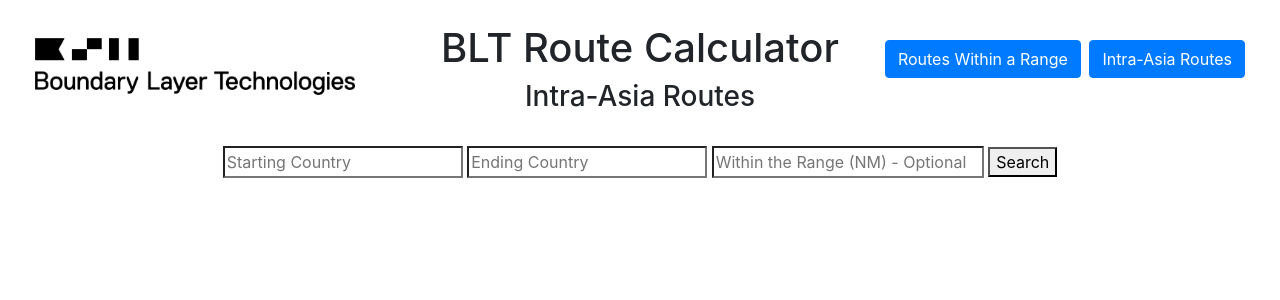
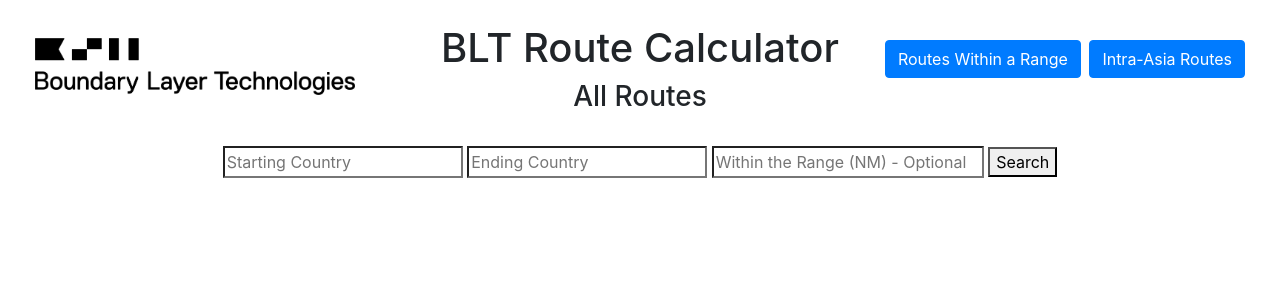
Before and after one commit to salam-karadsheh/BLT, a Django app: template distancecalc/templates/global.html in a window 1280 px wide. Shown: the top 300 px of the page. Run offline with Django 4.2, Linux system fonts and the light colour scheme; the template is opened without the code that fills it, so the values that code supplies are empty; some libraries are stand-ins or nearby versions.

Commit message:
Update global.html

```diff
--- a/distancecalc/templates/global.html
+++ b/distancecalc/templates/global.html
@@ -23,7 +23,7 @@
     <br>
     <h1>BLT Route Calculator</h1>
     <h2><a class="btn btn-primary" href="/routes">Routes Within a Range</a> <a class="btn btn-primary" href="/asia">Intra-Asia Routes</a></h2>
-    <h3>Intra-Asia Routes</h3>
+    <h3>All Routes</h3>
     <br>
     {% load static %}
     <img style="width: 320px;" src="https://raw.githubusercontent.com/salam-karadsheh/BLT/master/distancecalc/static/images/logo.png" alt="My image">
```
